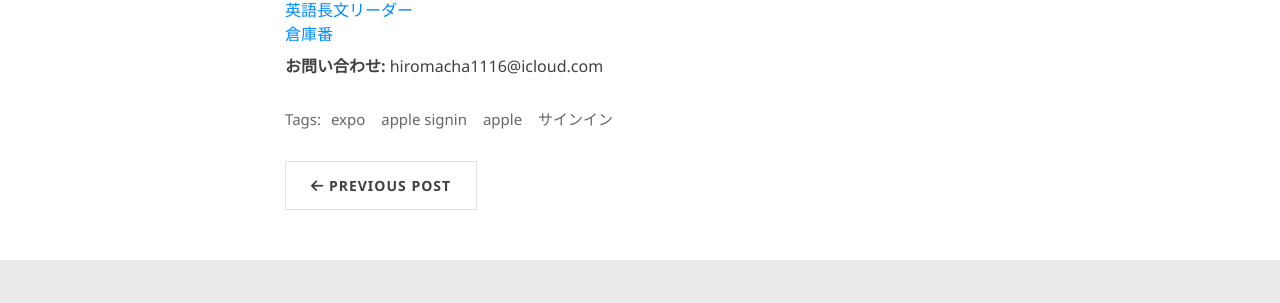
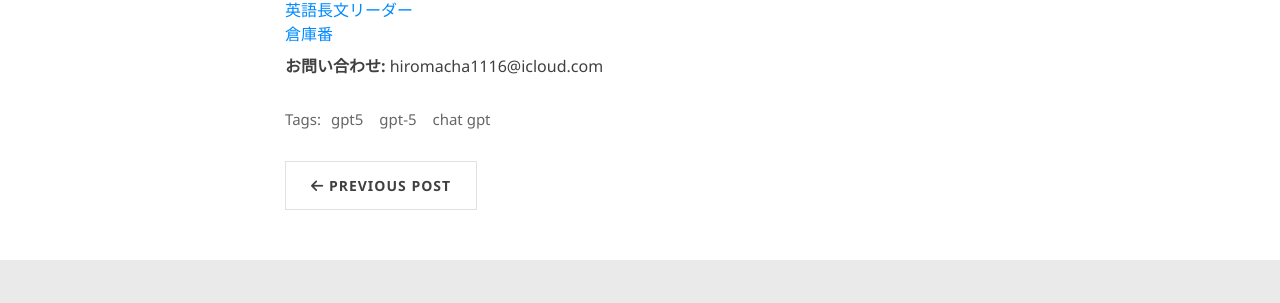
Before and after one commit to macha1316/beautiful-jekyll-master, a Jekyll site: the page built from _posts/2025-08-09-gpt-5.md, in a window 1280 px wide and 900 px high, scrolled down 2649 px. Shown: the part 409-712 px from the top of the window. Built offline with Jekyll 4.4.1, drawn with Linux system fonts in a browser that asks for light colours; comment, search, counter and statistics services are not loaded.

Commit message:
fix: 微修正

```diff
--- a/_posts/2025-08-09-gpt-5.md
+++ b/_posts/2025-08-09-gpt-5.md
@@ -1,10 +1,10 @@
 ---
 layout: post
 title: "GPT-5 にゲーム作らせてみた"
-cover-img: /assets/img/header.png
-thumbnail-img: /assets/img/GitHub.png
-share-img: /assets/img/GitHub.png
-tags: [expo, apple signin, apple, サインイン]
+cover-img: /assets/img/gpt5.png
+thumbnail-img: /assets/img/gpt5.png
+share-img: /assets/img/gpt5.png
+tags: [gpt5, gpt-5, chat gpt]
 author: taiyou
 ---
 
```
Also changed, not shown: assets/img/gpt5.png (added).
